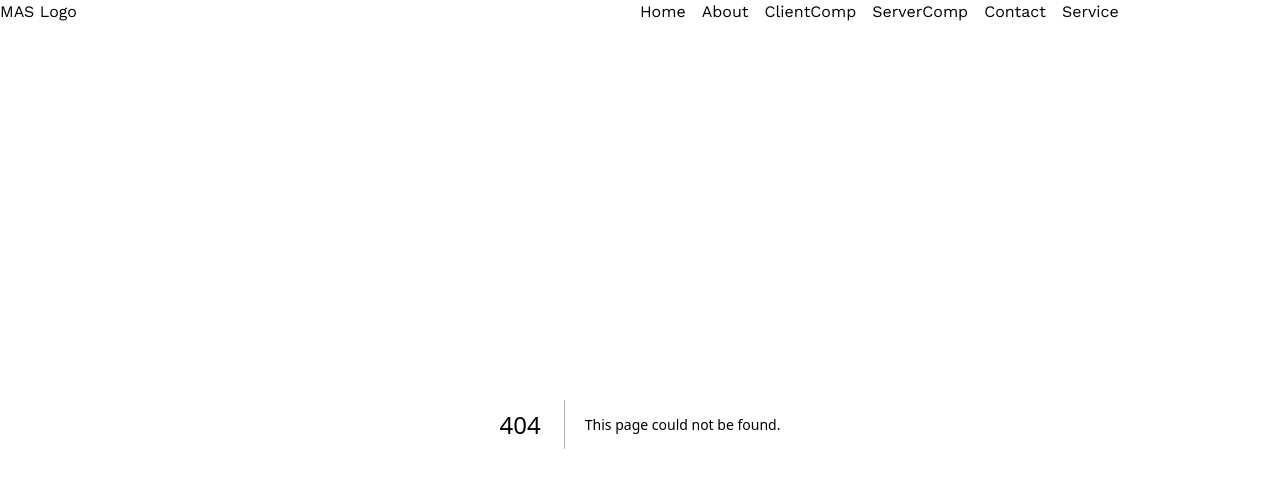
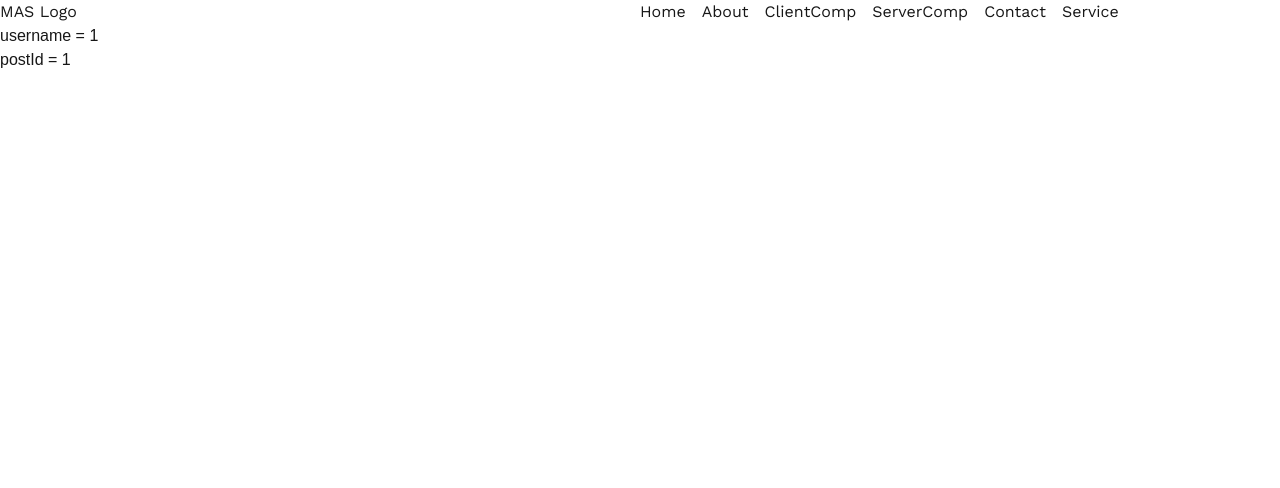
Before and after one commit to Aheed-Siddiqui-Official/Next-JS, a Next.js app in the folder nextjs_app/: page /users/1/posts/1 in a window 1280 px wide. Before the commit this address had no page. Shown: the top 488 px of the page. Built offline with nearby package versions, Linux system fonts and the light colour scheme.

Commit message:
Dynamic route segments

```diff
--- /dev/null
+++ b/nextjs_app/app/(users)/users/[username]/page.jsx
@@ -0,0 +1,8 @@
+const SingleProfile = async (props) => {
+  const user = await props.params;
+  console.log(user);
+
+  return <h1>username = {user.username}</h1>;
+};
+
+export default SingleProfile;
--- /dev/null
+++ b/nextjs_app/app/(users)/users/[username]/posts/[postId]/page.jsx
@@ -0,0 +1,13 @@
+const SingleProfilePost = async (props) => {
+  const user = await props.params;
+  console.log(user);
+
+  return (
+    <>
+      <h1>username = {user.username} </h1>
+      <h2>postId = {user.postId}</h2>
+    </>
+  );
+};
+
+export default SingleProfilePost;
```
Also changed, not shown: 1 other file (tests, documents, lock files or other folders).
